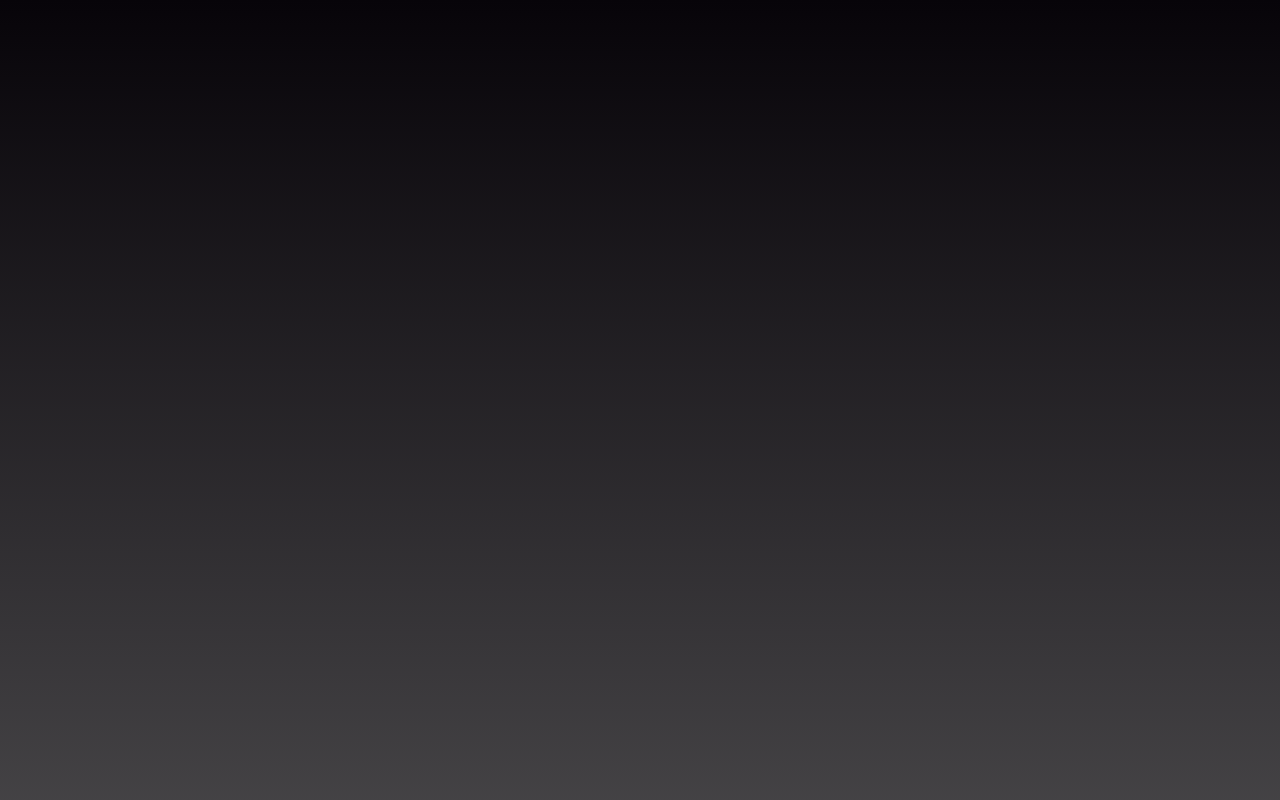
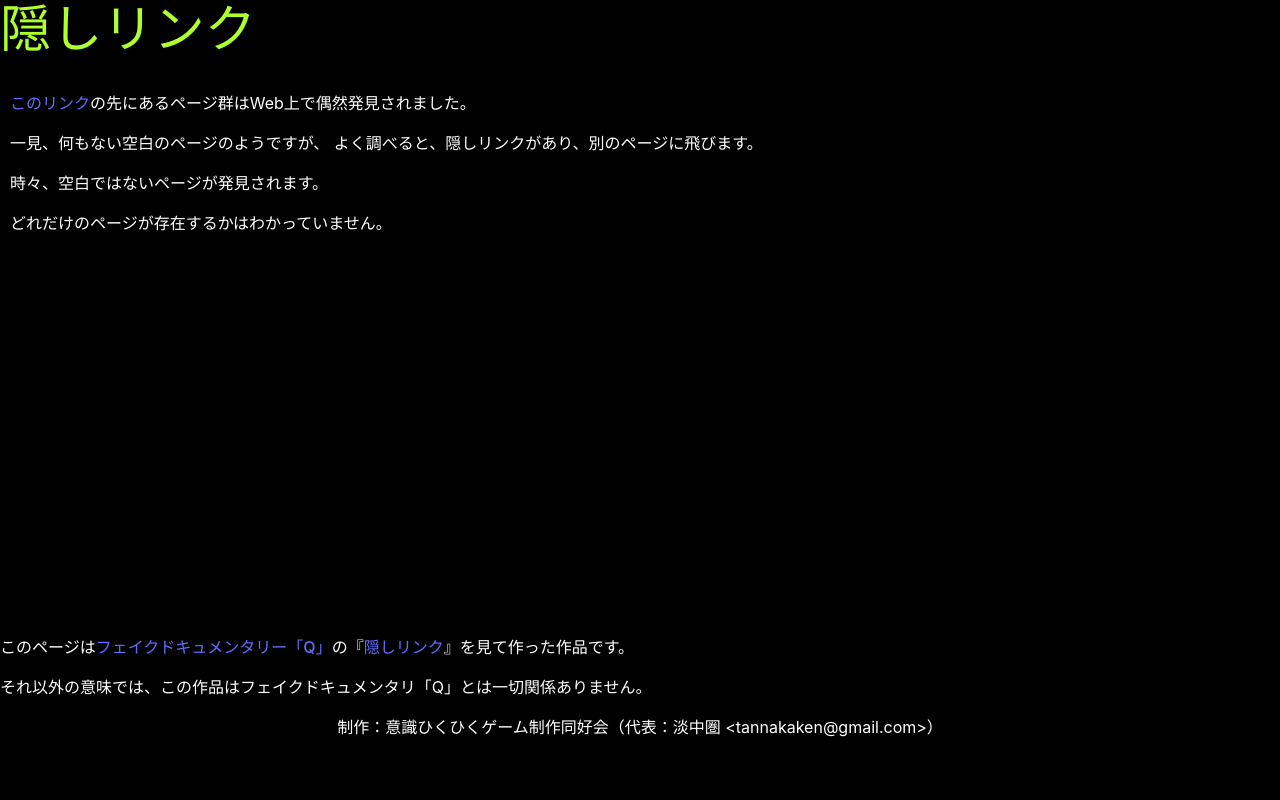
Before and after one commit to ishiki-hikuhiku-game/hidden-link, a React (Vite) app: page / in a window 1280 px wide. Shown: the top 800 px of the page. Built offline with nearby package versions, Linux system fonts and the light colour scheme.

Commit message:
元ネタとの関係をちゃんと書いたトップページを作成

```diff
--- a/src/App.css
+++ /dev/null
@@ -1,8 +0,0 @@
-.void {
-  width: 100vw;
-  height: 200vh;
-}
-
-.hidden-link {
-  cursor: pointer;
-}
--- a/src/App.tsx
+++ b/src/App.tsx
@@ -1,103 +1,20 @@
-import { useCallback, useState, MouseEventHandler } from "react";
-import "./App.css";
-import { useLocation, useNavigate } from "react-router-dom";
-import { novel1 } from "./assets/novel";
-import { near } from "./helpers/geometry.helper";
-import { MyRandom } from "./helpers/random.helper";
-import { parseParameter } from "./helpers/url.helper";
+import { RouterProvider, createBrowserRouter } from "react-router-dom";
+import { TopScreen } from "./screens/Top.screen";
+import { PageScreen } from "./screens/Page.screen";
 
-const targetX = (rand: MyRandom) => Math.abs(rand.next()) % window.innerWidth;
-const targetY = (rand: MyRandom) =>
-  Math.abs(rand.next()) % (window.innerHeight * 2);
-const colorDiff = (rand: MyRandom) => Math.abs(rand.next()) % 10;
+const router = createBrowserRouter([
+  {
+    path: "/",
+    element: <TopScreen />,
+  },
+  {
+    path: "/pages/:pageId",
+    element: <PageScreen />,
+  },
+]);
 
-const returnTop = () => {
-  window.scrollTo({
-    top: 0,
-    behavior: "instant",
-  });
+export const App = () => {
+  return <RouterProvider router={router} />;
 };
 
-function App() {
-  // 乱数を生成機を作成
-  const parameter = useLocation().search;
-  const seed = parseParameter(parameter);
-  const rand = new MyRandom(seed);
-
-  // 一つ目の隠しリンクの作成
-  const targetX1 = targetX(rand);
-  const targetY1 = targetY(rand);
-  const next = rand.next();
-
-  // 二つ目の隠しリンクを作ることもある。
-  const targetX2 = next % 11 === 0 ? targetX(rand) : targetX1;
-  const targetY2 = next % 11 === 0 ? targetY(rand) : targetY1;
-  const next2 = next % 11 === 0 ? rand.next() : next;
-
-  // 隠しリンクの挙動をコントロールする。
-  const [isOnLink1, setIsOnLink1] = useState(false);
-  const [isOnLink2, setIsOnLink2] = useState(false);
-  const navigate = useNavigate();
-  const onMouseMove: MouseEventHandler = useCallback(
-    (event) => {
-      if (
-        near(
-          event.nativeEvent.pageX,
-          event.nativeEvent.pageY,
-          targetX1,
-          targetY1
-        )
-      ) {
-        setIsOnLink1(true);
-        setIsOnLink2(false);
-      } else if (
-        near(
-          event.nativeEvent.pageX,
-          event.nativeEvent.pageY,
-          targetX2,
-          targetY2
-        )
-      ) {
-        setIsOnLink2(false);
-        setIsOnLink1(false);
-      } else {
-        setIsOnLink1(false);
-        setIsOnLink2(false);
-      }
-    },
-    [targetX1, targetY1, targetX2, targetY2]
-  );
-  const onClick: MouseEventHandler = useCallback(() => {
-    if (isOnLink1) {
-      setIsOnLink1(false);
-      navigate({ search: `?${next}` });
-      returnTop();
-    } else if (isOnLink2) {
-      setIsOnLink2(false);
-      navigate({ search: `?${next2}` });
-      returnTop();
-    }
-  }, [isOnLink1, isOnLink2, navigate, next, next2]);
-  const isOnLink = isOnLink1 || isOnLink2;
-
-  // 背景の色を微妙に変える。
-  const red = colorDiff(rand);
-  const green = colorDiff(rand);
-  const blue = colorDiff(rand);
-  return (
-    <div
-      className={isOnLink ? "void hidden-link" : "void"}
-      onMouseMove={onMouseMove}
-      onClick={onClick}
-      style={{
-        background: `linear-gradient(rgb(${red},${green},${blue}), gray)`,
-      }}
-      dangerouslySetInnerHTML={{
-        __html: `
-      <!-- ${novel1} -->`,
-      }}
-    />
-  );
-}
-
 export default App;
--- a/src/helpers/url.helper.ts
+++ b/src/helpers/url.helper.ts
@@ -1,8 +1,11 @@
 /**
  * URLのクエリ文字列から乱数のシードを取得
  */
-export const parseParameter = (parameter: string) => {
-    const num = parseInt(parameter.substring(1), 10);
+export const parseParameter = (parameter: string | undefined) => {
+  if (parameter === undefined) {
+    return 0;
+  }
+  const num = parseInt(parameter, 10);
   if (isNaN(num)) {
     return 0;
   } else {
--- a/src/main.tsx
+++ b/src/main.tsx
@@ -2,12 +2,9 @@ import React from "react";
 import ReactDOM from "react-dom/client";
 import App from "./App.tsx";
 import "./index.css";
-import { BrowserRouter } from "react-router-dom";
 
 ReactDOM.createRoot(document.getElementById("root")!).render(
   <React.StrictMode>
-    <BrowserRouter>
-      <App />
-    </BrowserRouter>
+    <App />
   </React.StrictMode>
 );
--- /dev/null
+++ b/src/screens/Page.screen.css
@@ -0,0 +1,8 @@
+.void {
+    width: 100vw;
+    height: 200vh;
+  }
+
+  .hidden-link {
+    cursor: pointer;
+  }
--- /dev/null
+++ b/src/screens/Page.screen.tsx
@@ -0,0 +1,105 @@
+import { MouseEventHandler, useCallback, useState } from "react";
+import { novel1 } from "../assets/novel";
+import { MyRandom } from "../helpers/random.helper";
+import { useNavigate, useParams } from "react-router-dom";
+import { near } from "../helpers/geometry.helper";
+import { parseParameter } from "../helpers/url.helper";
+import "./Page.screen.css";
+
+const targetX = (rand: MyRandom) => Math.abs(rand.next()) % window.innerWidth;
+const targetY = (rand: MyRandom) =>
+  Math.abs(rand.next()) % (window.innerHeight * 2);
+const colorDiff = (rand: MyRandom) => Math.abs(rand.next()) % 10;
+
+const scrollToTop = () => {
+  window.scrollTo({
+    top: 0,
+    behavior: "instant",
+  });
+};
+
+type PathParams = {
+  pageId: string;
+};
+
+export const PageScreen = () => {
+  const { pageId } = useParams<PathParams>();
+  // 乱数を生成機を作成
+  const seed = parseParameter(pageId);
+  const rand = new MyRandom(seed);
+
+  // 一つ目の隠しリンクの作成
+  const targetX1 = targetX(rand);
+  const targetY1 = targetY(rand);
+  const next = rand.next();
+
+  // 二つ目の隠しリンクを作ることもある。
+  const targetX2 = next % 11 === 0 ? targetX(rand) : targetX1;
+  const targetY2 = next % 11 === 0 ? targetY(rand) : targetY1;
+  const next2 = next % 11 === 0 ? rand.next() : next;
+
+  // 隠しリンクの挙動をコントロールする。
+  const [isOnLink1, setIsOnLink1] = useState(false);
+  const [isOnLink2, setIsOnLink2] = useState(false);
+  const navigate = useNavigate();
+  const onMouseMove: MouseEventHandler = useCallback(
+    (event) => {
+      if (
+        near(
+          event.nativeEvent.pageX,
+          event.nativeEvent.pageY,
+          targetX1,
+          targetY1
+        )
+      ) {
+        setIsOnLink1(true);
+        setIsOnLink2(false);
+      } else if (
+        near(
+          event.nativeEvent.pageX,
+          event.nativeEvent.pageY,
+          targetX2,
+          targetY2
+        )
+      ) {
+        setIsOnLink2(false);
+        setIsOnLink1(false);
+      } else {
+        setIsOnLink1(false);
+        setIsOnLink2(false);
+      }
+    },
+    [targetX1, targetY1, targetX2, targetY2]
+  );
+  const onClick: MouseEventHandler = useCallback(() => {
+    if (isOnLink1) {
+      setIsOnLink1(false);
+      navigate(`/pages/${next}`);
+      scrollToTop();
+    } else if (isOnLink2) {
+      setIsOnLink2(false);
+      navigate(`/pages/${next2}`);
+      scrollToTop();
+    }
+  }, [isOnLink1, isOnLink2, navigate, next, next2]);
+  const isOnLink = isOnLink1 || isOnLink2;
+
+  // 背景の色を微妙に変える。
+  const red = colorDiff(rand);
+  const green = colorDiff(rand);
+  const blue = colorDiff(rand);
+  return (
+    <div
+      className={isOnLink ? "void hidden-link" : "void"}
+      onMouseMove={onMouseMove}
+      onClick={onClick}
+      style={{
+        background: `linear-gradient(rgb(${red},${green},${blue}), gray)`,
+      }}
+      dangerouslySetInnerHTML={{
+        __html: `
+      <!-- ${novel1} -->`,
+      }}
+    />
+  );
+};
--- /dev/null
+++ b/src/screens/Top.screen.css
@@ -0,0 +1,24 @@
+#top-container {
+    background-color: black;
+    color: white;
+    width: 100vw;
+    min-height: 100vh;
+    margin: 0;
+}
+
+#top-title {
+    margin-top: 0;
+    color: greenyellow;
+}
+
+#top-description {
+    margin: 10px;
+}
+
+#top-notice {
+    margin-top: 50vh;
+}
+
+#top-credit {
+    text-align: center;
+}
--- /dev/null
+++ b/src/screens/Top.screen.tsx
@@ -0,0 +1,44 @@
+import { Link } from "react-router-dom";
+import "./Top.screen.css";
+
+export const TopScreen = () => {
+  return (
+    <div id="top-container">
+      <h1 id="top-title">隠しリンク</h1>
+      <div id="top-description">
+        <p>
+          <Link to="/pages/0">このリンク</Link>
+          の先にあるページ群はWeb上で偶然発見されました。
+        </p>
+        <p>
+          一見、何もない空白のページのようですが、
+          よく調べると、隠しリンクがあり、別のページに飛びます。
+        </p>
+        <p>時々、空白ではないページが発見されます。</p>
+        <p>どれだけのページが存在するかはわかっていません。</p>
+      </div>
+      <div id="top-notice">
+        <p>
+          このページは
+          <a href="https://www.youtube.com/@pro9ramQ">
+            フェイクドキュメンタリー「Q」
+          </a>
+          の『
+          <a href="https://www.youtube.com/watch?v=sTEB5N9ysf0&t=803s">
+            隠しリンク
+          </a>
+          』を見て作った作品です。
+        </p>
+        <p>
+          それ以外の意味では、この作品はフェイクドキュメンタリ「Q」とは一切関係ありません。
+        </p>
+      </div>
+      <div id="top-credit">
+        <p>
+          制作：意識ひくひくゲーム制作同好会（代表：淡中圏
+          &lt;tannakaken@gmail.com&gt;）
+        </p>
+      </div>
+    </div>
+  );
+};
```
Lines whose indentation alone changed are shown as unchanged.
